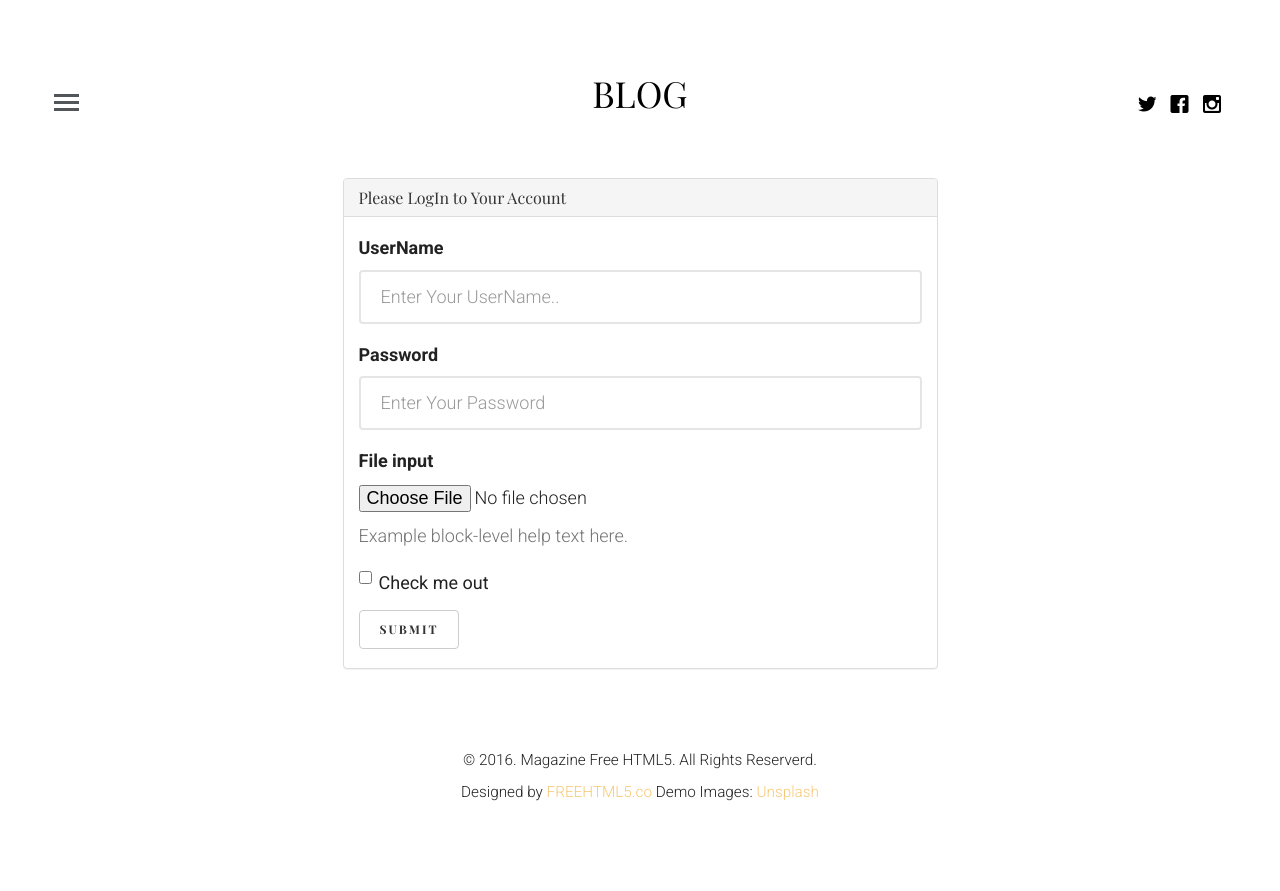
After one commit to JA-SUJON/DjangoBlog, a Django app: page /login in a window 1280 px wide. The commit adds this page. Run offline with Django 3.2, Linux system fonts and the light colour scheme; some libraries are stand-ins or nearby versions; some web fonts are replaced.

Commit message:
Login urls and login.html page Design

```diff
--- a/blogApp/urls.py
+++ b/blogApp/urls.py
@@ -6,4 +6,5 @@ urlpatterns = [
     path('profile',views.profile , name="profile"),
     path('article/<id>',views.article , name="article"),
     path('category/<name>',views.getCategory , name="topic"),
+    path('login',views.getLogin , name="login"),
 ]
--- a/blogApp/views.py
+++ b/blogApp/views.py
@@ -23,3 +23,7 @@ def getCategory(request , name):
     cat = get_object_or_404(Category , name=name)
     post = Article.objects.filter(category=cat.id)
     return render(request, "category.html",{'post':post ,'cat':cat})
+
+
+def getLogin(request):
+    return render(request, "login.html")
--- /dev/null
+++ b/templates/login.html
@@ -0,0 +1,41 @@
+{% extends 'base.html' %}
+{% load static %}
+{% block title %}Welcome To Our Project{% endblock %}
+{% block css %} {% endblock %}
+{% block content %}
+    <div class="container-fluid">
+        <div class="row">
+            <div class="col-md-6 col-md-offset-3">
+                <div class="panel panel-default">
+                <div class="panel-heading">
+                    <h3 class="panel-title">Please LogIn to Your Account</h3>
+                </div>
+                <div class="panel-body">
+                    <form method="post" action="">
+                        <div class="form-group">
+                            <label for="exampleInputEmail1">UserName</label>
+                            <input type="text" name="userName" class="form-control" id="exampleInputEmail1" placeholder="Enter Your UserName..">
+                        </div>
+                        <div class="form-group">
+                            <label for="exampleInputPassword1">Password</label>
+                            <input type="password" name="password" class="form-control" id="exampleInputPassword1" placeholder="Enter Your Password">
+                        </div>
+                        <div class="form-group">
+                            <label for="exampleInputFile">File input</label>
+                            <input type="file" id="exampleInputFile">
+                            <p class="help-block">Example block-level help text here.</p>
+                        </div>
+                        <div class="checkbox">
+                            <label>
+                            <input type="checkbox"> Check me out
+                            </label>
+                        </div>
+                        <button type="submit" class="btn btn-default">Submit</button>
+                    </form>
+                </div>
+                </div>
+            </div>
+        </div>
+    </div>
+{% endblock  %}
+{% block js %}{% endblock %}
--- a/templates/single.html
+++ b/templates/single.html
@@ -41,13 +41,11 @@
 						<p>{{ data.body }}</p>
 					</div>
 				</div>
-
-
 			</div>
 		</article>
 	</div>
 
-<div class="container"
+	<div class="container">
 		<div class="row fh5co-post-entry">
 		{% for data in related %}
 			<article class="col-lg-3 col-md-3 col-sm-3 col-xs-6 col-xxs-12 animate-box">
```
Also changed, not shown: db.sqlite3. Lines whose indentation alone changed are shown as unchanged.
